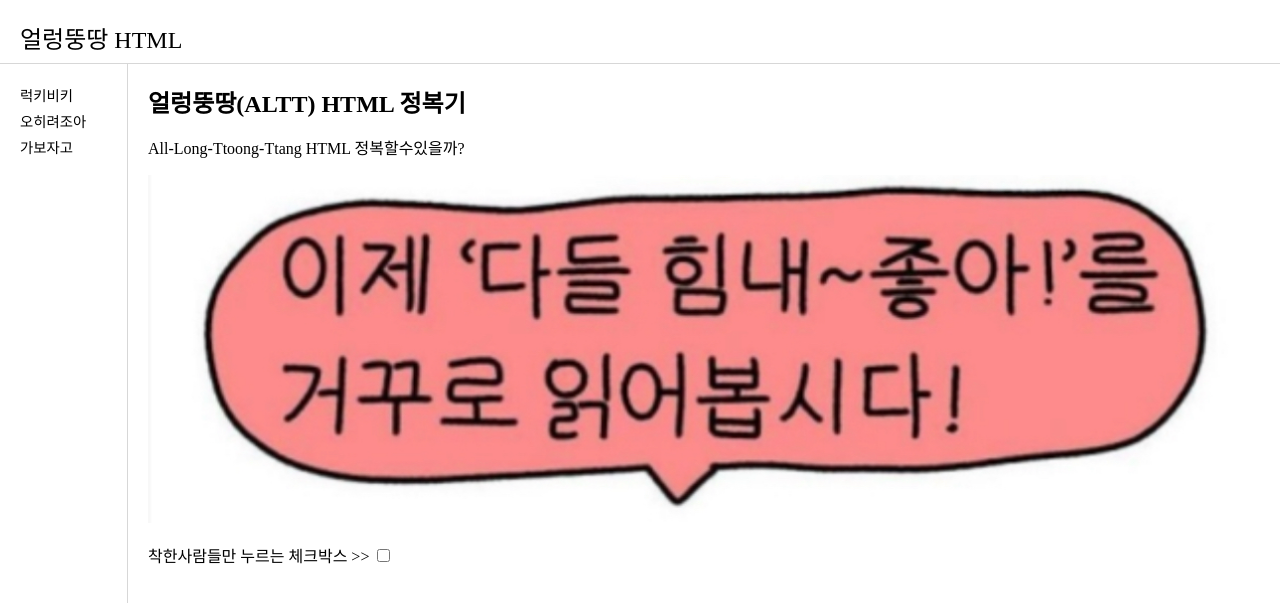
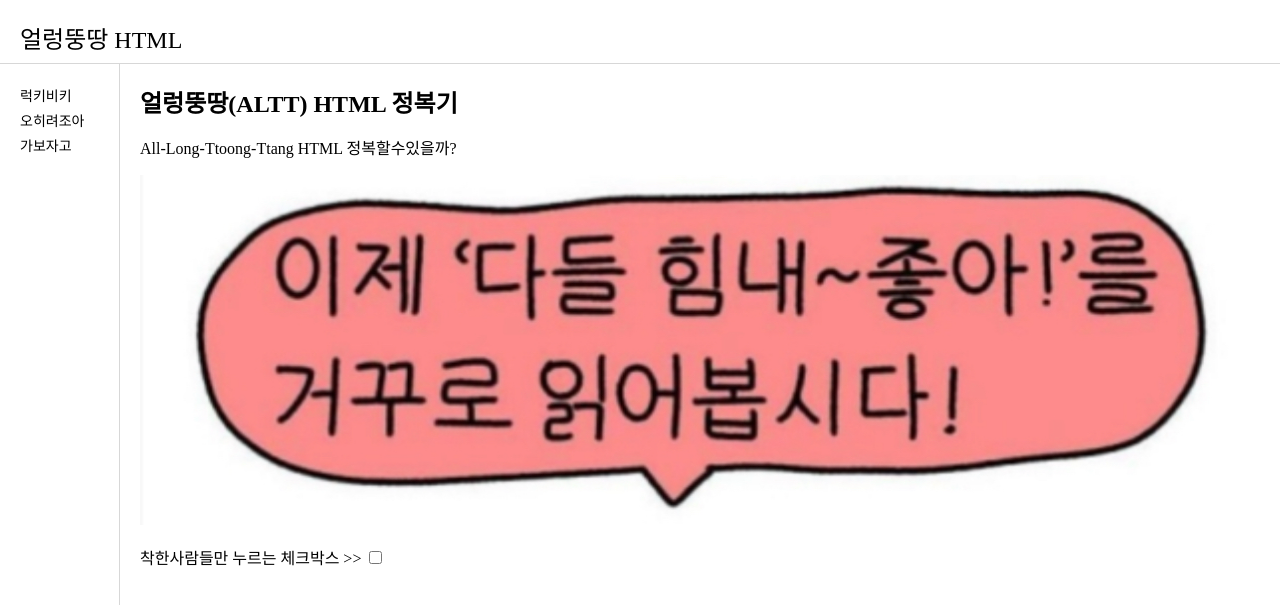
Before and after one commit to H1ne/altt2, a plain HTML site: page index.html in a window 1280 px wide. Drawn offline with Linux system fonts and the light colour scheme.

Commit message:
흔들리지마

```diff
--- a/index.html
+++ b/index.html
@@ -6,13 +6,13 @@
     <style>
         #all{
             display:grid;
-            grid-template-columns:8rem 1fr;
+            grid-template-columns:120px 1fr;
         }
         #LNB ul{
             margin:0;
             padding: 20px;
             list-style:none;
-            font-size:0.9rem;
+            font-size: 14px;
             line-height:180%;
             font-weight:400;
         }
@@ -26,7 +26,7 @@
             margin:0;
         }
         h1{
-            font-size:1.5rem;
+            font-size:24px;
             font-weight:500;
             text-align:left;
             border-bottom:1px solid #d7d7d7;
```
Also changed, not shown: 1.html (+3 -3 lines), 2.html (+3 -3 lines), 3.html (+3 -3 lines).
